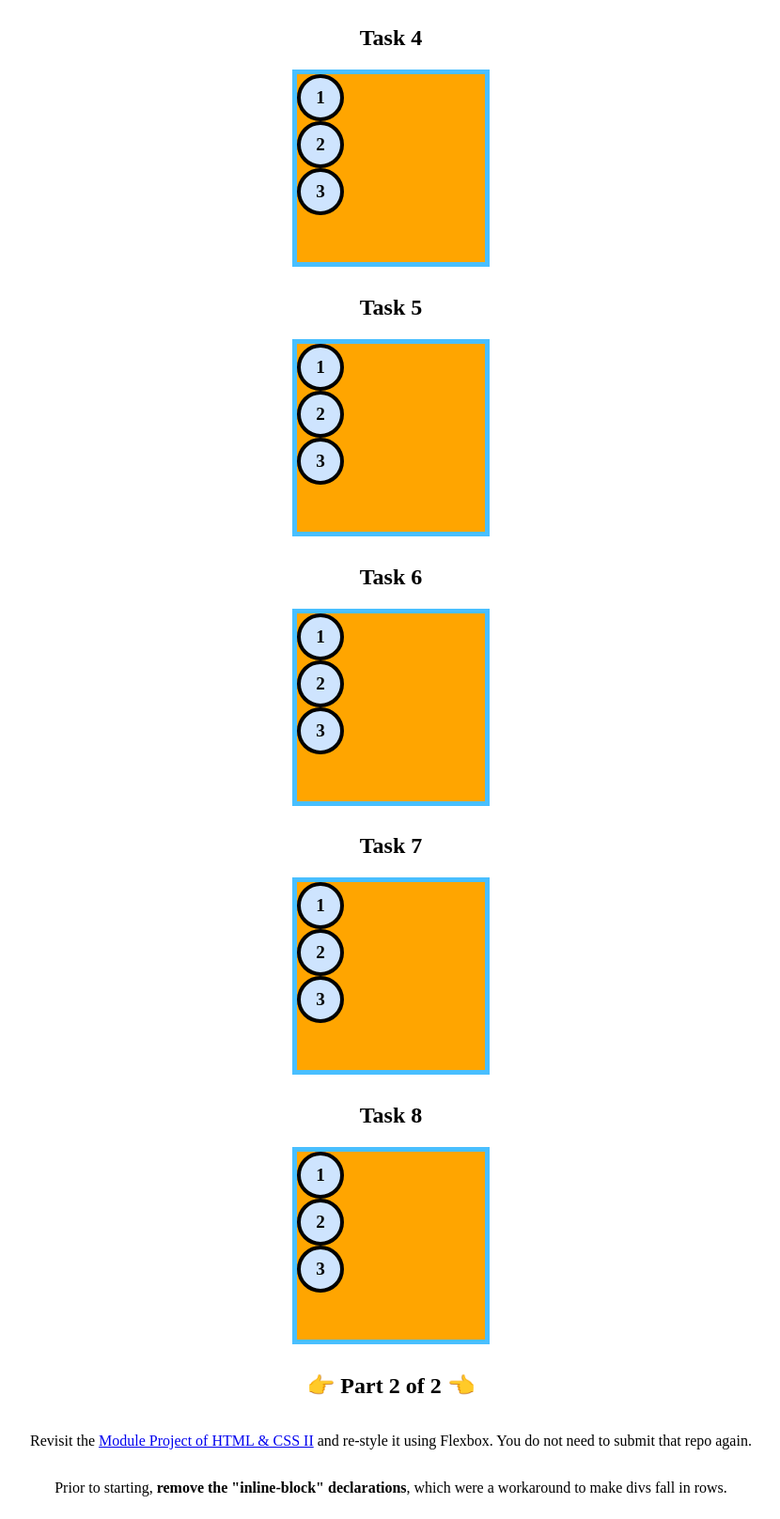
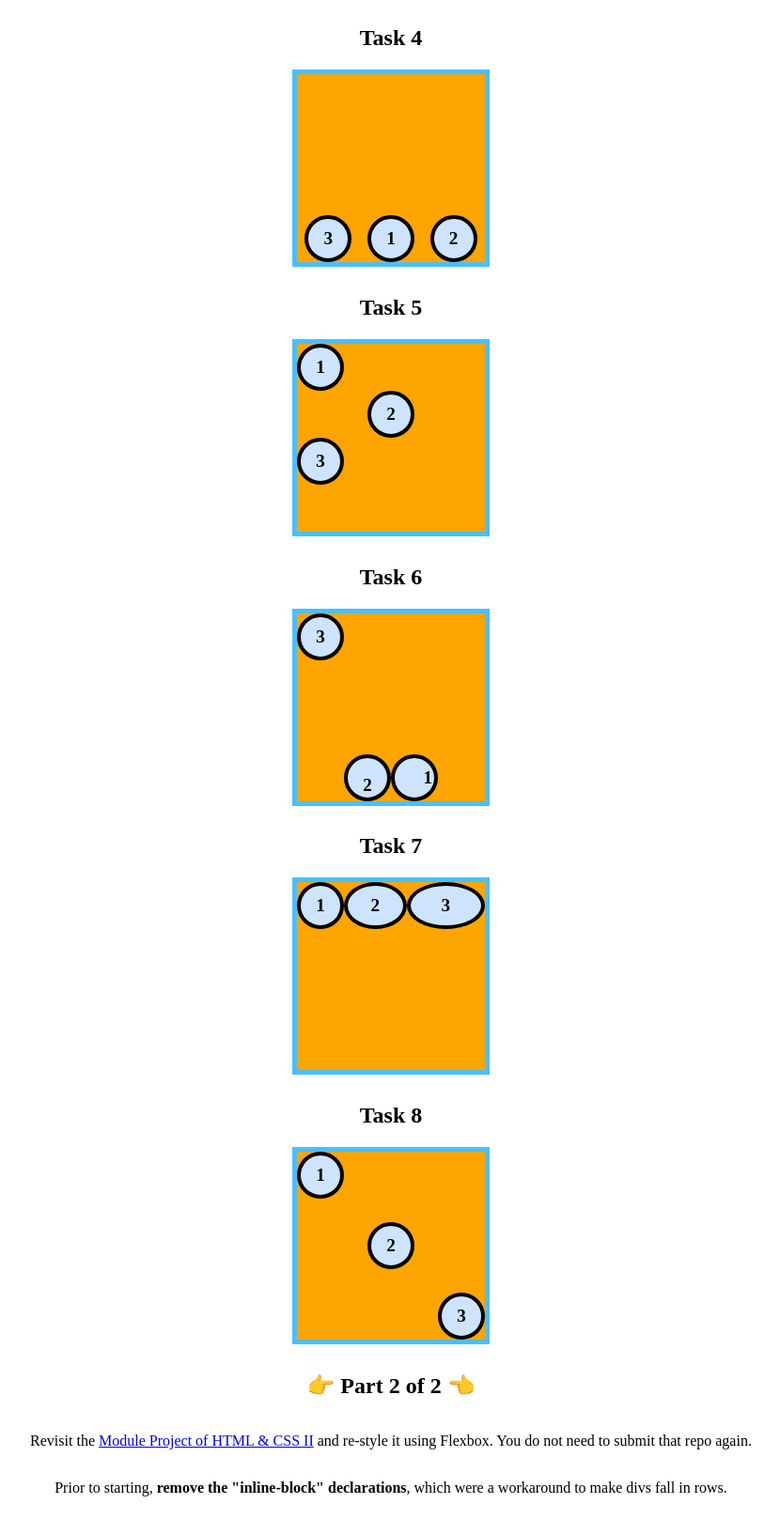
Before and after one commit to bloominstituteoftechnology/module-project-html-and-css-iii-jayGuapo6, a plain HTML site: page index.html in a window 1280 px wide. Shown: the part 1159-2776 px from the top of the page at 94% size, without its empty margins (224-1054 px from the left). Drawn offline with Linux system fonts and the light colour scheme.

Commit message:
Completed Project

```diff
--- a/index.html
+++ b/index.html
@@ -1,6 +1,5 @@
 <!DOCTYPE html>
 <html lang="en">
-
   <head>
     <title>HTML & CSS III</title>
     <style>
@@ -22,7 +21,7 @@
       }
 
       /* ❗ do NOT change this style */
-    [id^=flexContainer] {
+      [id^="flexContainer"] {
         background-color: orange;
         border: 5px solid rgb(73, 191, 255);
         margin: 0 10px 10px 10px;
@@ -54,24 +53,96 @@
     Work through the tasks until the boxes match the `task-1.png` design inside the `design` folder.
     Making changes to the HTML is not allowed! The tasks must be completed using CSS alone.
     */
-
+      [id^="flexContainer"] {
+        display: flex;
+      }
       /* 👉 Task 1 - [HINT] only the flex container needs to be manipulated */
 
+      #flexContainer1 {
+        justify-content: space-evenly;
+      }
       /* 👉 Task 2 - [HINT] the flex container needs to change direction */
+      #flexContainer2 {
+        flex-direction: column;
+        justify-content: space-evenly;
+        align-items: center;
+      }
 
       /* 👉 Task 3 - [HINT] the flex direction can be reversed */
+      #flexContainer3 {
+        flex-direction: column-reverse;
+        justify-content:flex-end ;
+        align-items:flex-end;
+      }
 
       /* 👉 Task 4 - [HINT] the flex items need a new order */
+      #flexContainer4 {
+
+        justify-content: space-around;
+        align-items: flex-end;
+
+      }
+      #flexContainer4 .flexItem:nth-child(1) {
+        order: 2
+      }
+      #flexContainer4 .flexItem:nth-child(2) {
+        order: 3;
+      }
+      #flexContainer4 .flexItem:nth-child(3) {
+       order: 1;
+      }
 
       /* 👉 Task 5 - [HINT] research align-self */
+      #flexContainer5 {
+        flex-direction: column;
+      }
+      #flexContainer5 .flexItem:nth-child(2) {
+       align-self: center;
+      }
+      /* 👉 Task 6 - [HINT] flex items can be flex containers */
+      #flexContainer6 {
+        flex-direction: row-reverse;
+        justify-content: flex-end;
+        align-items: flex-end;
+      } #flexContainer6 .flexItem:nth-child(1) {
+     justify-content:  flex-end ;
+      }
 
-    /* 👉 Task 6 - [HINT] flex items can be flex containers */
+      #flexContainer6 .flexItem:nth-child(2) {
+     align-items: flex-end ;
+      }
+      #flexContainer6 .flexItem:nth-child(3) {
+     align-self: flex-start;
+      }
+
 
       /* 👉 Task 7 - [HINT] research flex-grow */
+      #flexContainer7 .flexItem:nth-child(1) {
+   flex-grow:0 ;
+      }
+      #flexContainer7 .flexItem:nth-child(2) {
+   flex-grow: 1;
+  }
+       #flexContainer7 .flexItem:nth-child(3) {
+   flex-grow: 2;
+  }
 
       /* 👉 Task 8 - [HINT] you got this! */
+      #flexContainer8 {
 
+        justify-content: space-between;
+        align-items: flex-end;
 
+      }
+      #flexContainer8 .flexItem:nth-child(1) {
+        align-self: flex-start;
+      }
+      #flexContainer8 .flexItem:nth-child(2) {
+       align-self: center;
+      }
+      #flexContainer8 .flexItem:nth-child(3) {
+      align-self: flex-end;
+      }
       /*
     👉 Part 2 of 2 👈
     Revisit the Module Project of HTML & CSS II and re-style it using Flexbox.
@@ -86,11 +157,20 @@
 
   <body>
     <h1>HTML & CSS III</h1>
-  <p>Please load this file in VSCode and Chrome, and open the Elements tab in Chrome Dev Tools.</p>
+    <p>
+      Please load this file in VSCode and Chrome, and open the Elements tab in
+      Chrome Dev Tools.
+    </p>
 
     <h2>👉 Part 1 of 2 👈</h2>
-  <p>Work through the tasks until the boxes match the <a href="./design/part-1.png">DESIGN</a>.</p>
-  <p>Making changes to the HTML is not allowed! The tasks must be completed using CSS alone.</p>
+    <p>
+      Work through the tasks until the boxes match the
+      <a href="./design/part-1.png">DESIGN</a>.
+    </p>
+    <p>
+      Making changes to the HTML is not allowed! The tasks must be completed
+      using CSS alone.
+    </p>
 
     <div id="challenge">
       <div id="flexContainer1">
@@ -101,24 +181,28 @@
     </div>
 
     <h2>👉 Part 2 of 2 👈</h2>
-  <p>Revisit the <a href="./design/part-2.png">Module Project of HTML & CSS II</a> and re-style it using Flexbox. You do
-    not need to submit that repo again.</p>
-  <p>Prior to starting, <b>remove the "inline-block" declarations</b>, which were a workaround to make divs fall in
-    rows.</p>
+    <p>
+      Revisit the
+      <a href="./design/part-2.png">Module Project of HTML & CSS II</a> and
+      re-style it using Flexbox. You do not need to submit that repo again.
+    </p>
+    <p>
+      Prior to starting, <b>remove the "inline-block" declarations</b>, which
+      were a workaround to make divs fall in rows.
+    </p>
 
     <script>
-    [2, 3, 4, 5, 6, 7, 8].forEach(int => {
-      const clone = flexContainer1.cloneNode(true)
-      clone.id = clone.id.slice(0, clone.id.length - 1) + int
-      challenge.append(clone)
-    })
-    const containers = document.querySelectorAll('[id^=flexContainer]')
+      [2, 3, 4, 5, 6, 7, 8].forEach((int) => {
+        const clone = flexContainer1.cloneNode(true);
+        clone.id = clone.id.slice(0, clone.id.length - 1) + int;
+        challenge.append(clone);
+      });
+      const containers = document.querySelectorAll("[id^=flexContainer]");
       containers.forEach((cont, idx) => {
-      const h2 = document.createElement('h2')
-      h2.textContent = `Task ${idx + 1}`
-      cont.insertAdjacentElement('beforebegin', h2)
-    })
+        const h2 = document.createElement("h2");
+        h2.textContent = `Task ${idx + 1}`;
+        cont.insertAdjacentElement("beforebegin", h2);
+      });
     </script>
   </body>
-
 </html>
```
Also changed, not shown: 1 other file. Lines whose indentation alone changed are shown as unchanged.
